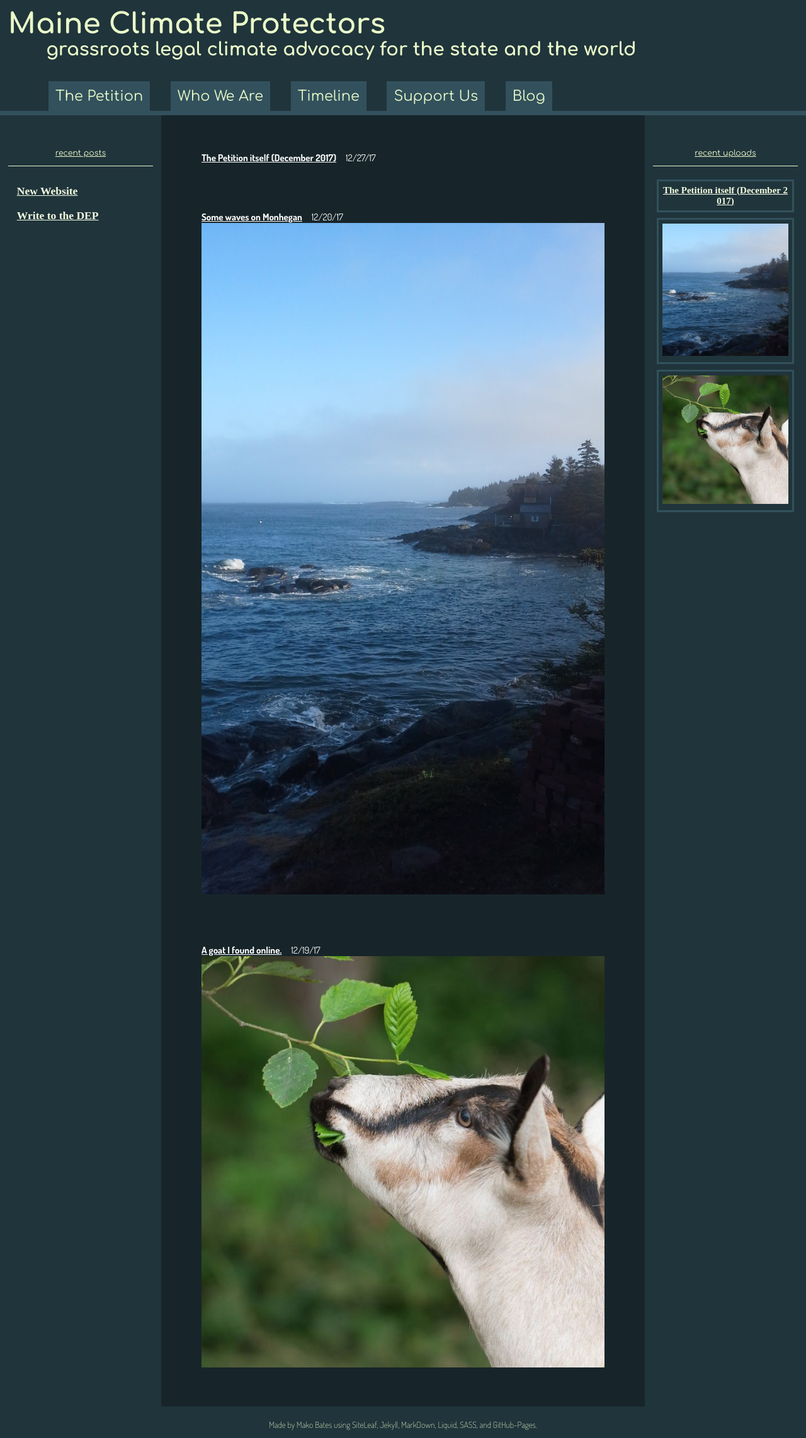
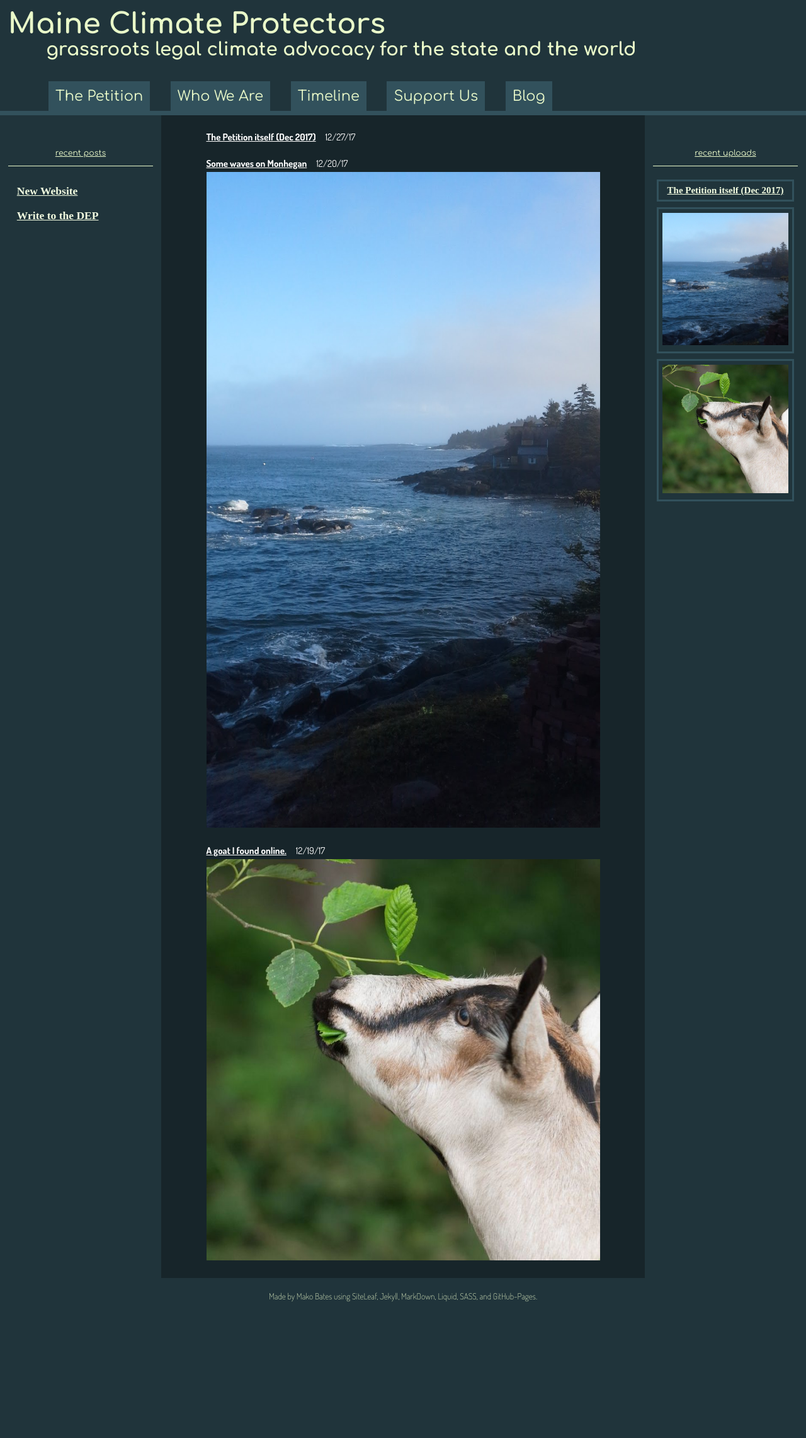
Before and after one commit to ShapeOfMatter/maine-climate-protectors, a Jekyll site: the page built from _gallery/index.html, in a window 1280 px wide. Shown: the whole page at 63% size. Built offline with Jekyll 4.4.1, drawn with Linux system fonts in a browser that asks for light colours; after the commit the page ends 2080 px from its top, so only the background shows below that.

Commit message:
Updated Config and 2 other files

```diff
--- a/_config.yml
+++ b/_config.yml
@@ -13,7 +13,7 @@ collections:
       name: A goat I found online.
       date: 2017-12-19 05:00:00.000000000 Z
     - file: "/uploads/2017MaineClimateProtectorsDEPPetition.pdf"
-      name: The Petition itself (December 2017)
+      name: The Petition itself (Dec 2017)
       date: 2017-12-27 05:00:00.000000000 Z
   posts:
     title: Posts
--- a/_gallery/index.html
+++ b/_gallery/index.html
@@ -11,13 +11,13 @@ layout: busy
   {% assign extension = upload.file | split:'.' | last | downcase %}
   {% case extension %}
   {% when "jpg" or "jpeg" or "png" or "gif" or "svg" %}
-    <p><a href="{{ upload.file | relative_url }}" target="_blank">
+    <div class="paragraph"><a href="{{ upload.file | relative_url }}" target="_blank">
       <div><span class="upload_name">{{ upload.name }}</span><span class="upload_date">{{ upload.date | date:"%D" }}</span></div>
       <div><img alt="{{ upload.name }}" src="{{ upload.file | relative_url }}"></div>
-    </a></p>
+    </a></div>
   {% else %}
-    <p><a href="{{ upload.file | relative_url }}" target="_blank">
+    <div class="paragraph"><a href="{{ upload.file | relative_url }}" target="_blank">
       <div><span class="upload_name">{{ upload.name }}</span><span class="upload_date">{{ upload.date | date:"%D" }}</span></div>
-    </a></p>
+    </a></div>
   {% endcase %}
 {% endfor %}
--- a/_sass/_contents.scss
+++ b/_sass/_contents.scss
@@ -12,7 +12,7 @@
     color: $tertiary-font-color;
     margin: 2vw 0vw 2vw 0vw;
   }
-  p {
+  p, .paragraph {
     padding: 0.5em;
     line-height: 1.8;
     &:first-line{
```
